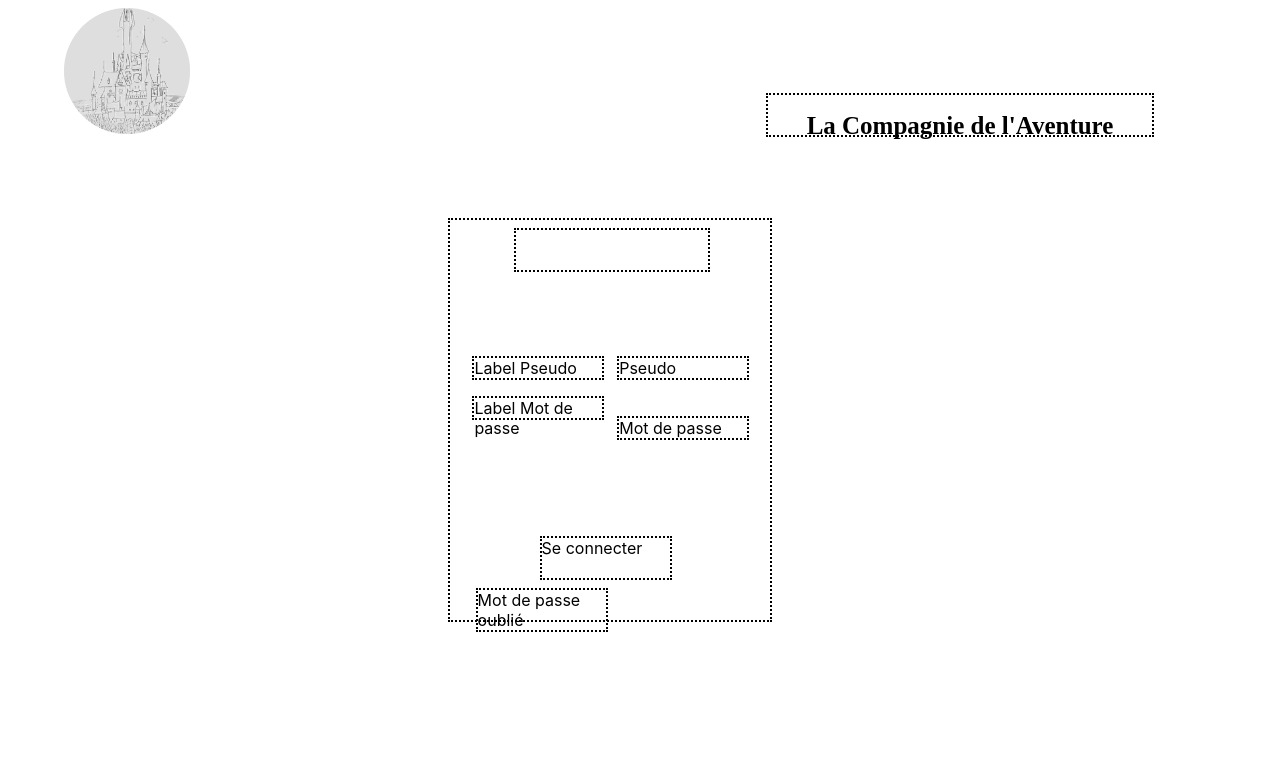
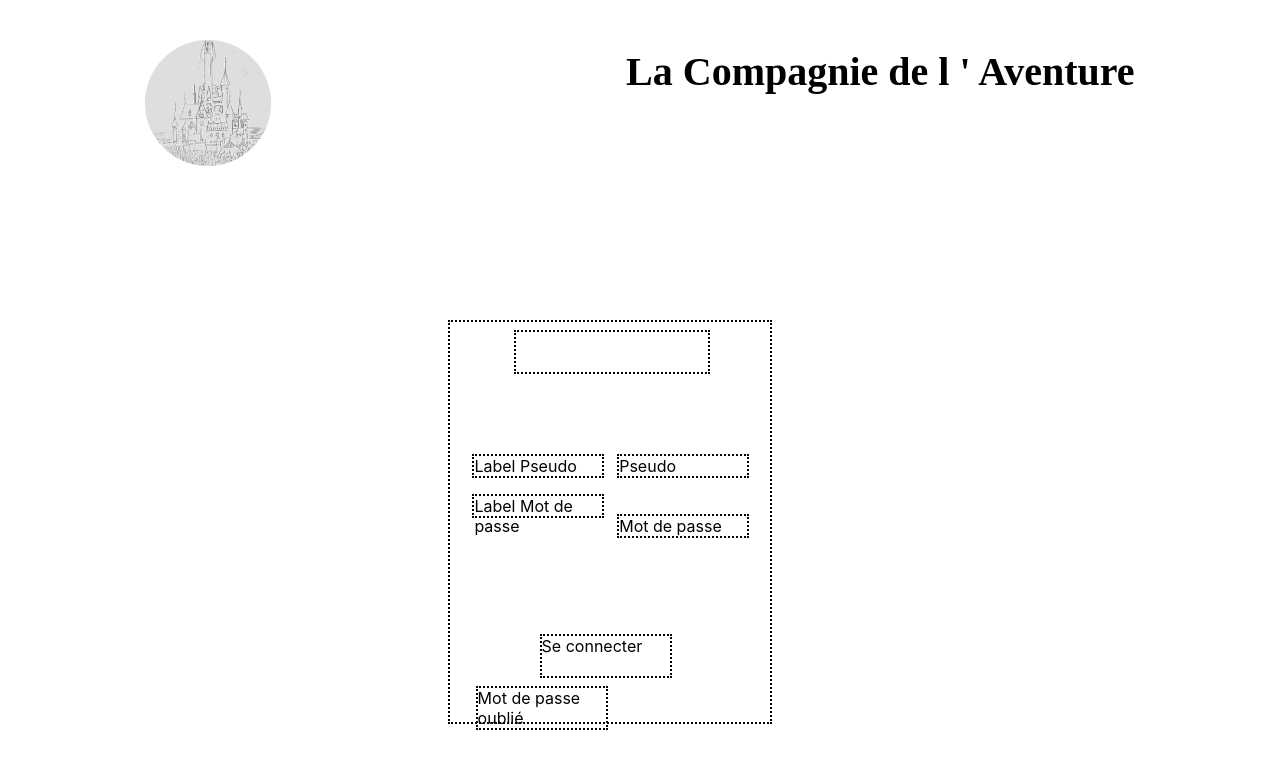
Before and after one commit to KevinDelcourt/cho7, a React (Create React App) app in the folder client/: page / in a window 1280 px wide. Shown: the top 768 px of the page. Built offline with nearby package versions, Linux system fonts and the light colour scheme.

Commit message:
Composant titre et logo fini (sans structure)

```diff
--- a/client/src/App.css
+++ b/client/src/App.css
@@ -30,3 +30,5 @@
     transform: rotate(360deg);
   }
 }
+
+@import url(//db.onlinewebfonts.com/c/413424b043249d7d2f7c73e3c2d27ffc?family=Sevillana);
--- a/client/src/components/atoms/Logo.jsx
+++ b/client/src/components/atoms/Logo.jsx
@@ -3,6 +3,7 @@ import styled from 'styled-components';
 const Logo = styled.img`
     width: 126px;
     height: 126px;
+    display: flex;
 `;
 
 export default Logo;
--- a/client/src/components/atoms/SiteTitle.js
+++ b/client/src/components/atoms/SiteTitle.js
@@ -1,9 +1,12 @@
 import styled from 'styled-components';
 
 const SiteTitle = styled.h1`
-    font-family: Sevillana;
-    font-size: 25px;
+    font-family: "Sevillana";
+    font-size: 40px;
     text-align: center;
+    margin-left: 5vw;
+    margin-top: 1vh;
+    display: inline-block;
 `;
 
 export default SiteTitle;
--- a/client/src/components/pages/ConnectionPage.jsx
+++ b/client/src/components/pages/ConnectionPage.jsx
@@ -3,24 +3,7 @@ import styled from "styled-components";
 import logo from './../../assets/images/logo.png';
 import Logo from '../atoms/Logo';
 import ConnectionForm from './../organisms/ConnectionForm';
-import SiteTitle from './../atoms/SiteTitle';
-
-const LogoContainer = styled.div`
-    width: 126px;
-    height: 126px;
-    margin-left: 5vw;
-    margin-top: 1vh;
-    display: inline-block;
-`;
-
-const SiteTitleContainer = styled.div`
-    border: 2px dotted black;
-    width: 30vw;
-    height: 5vh;
-    margin-left: 45vw;
-    margin-top: 2vh;
-    display: inline-block;
-`;
+import SiteTitle from '../atoms/SiteTitle';
 
 const ConnectionFormContainer = styled.div`
     border: 2px dotted black;
@@ -31,15 +14,21 @@ const ConnectionFormContainer = styled.div`
     display: inline-block;
 `;
 
+const ConnectionHeader = styled.div`
+    width: 100vw;
+    height: 25vh;
+    margin-top: 5vh;
+    display: flex;
+    justify-content: space-around;
+`;
+
 const ConnectionPage = () => {
     return (
         <div>
-            <LogoContainer>
+            <ConnectionHeader>
                 <Logo src={logo} alt="logo" />
-            </LogoContainer>
-            <SiteTitleContainer>
-                <SiteTitle>La Compagnie de l'Aventure</SiteTitle>
-            </SiteTitleContainer>
+                <SiteTitle>La Compagnie de l ' Aventure</SiteTitle>
+            </ConnectionHeader>
             <ConnectionFormContainer>
                 <ConnectionForm />
             </ConnectionFormContainer>
```
Also changed, not shown: client/src/stories/index.js (+10 -6 lines).
